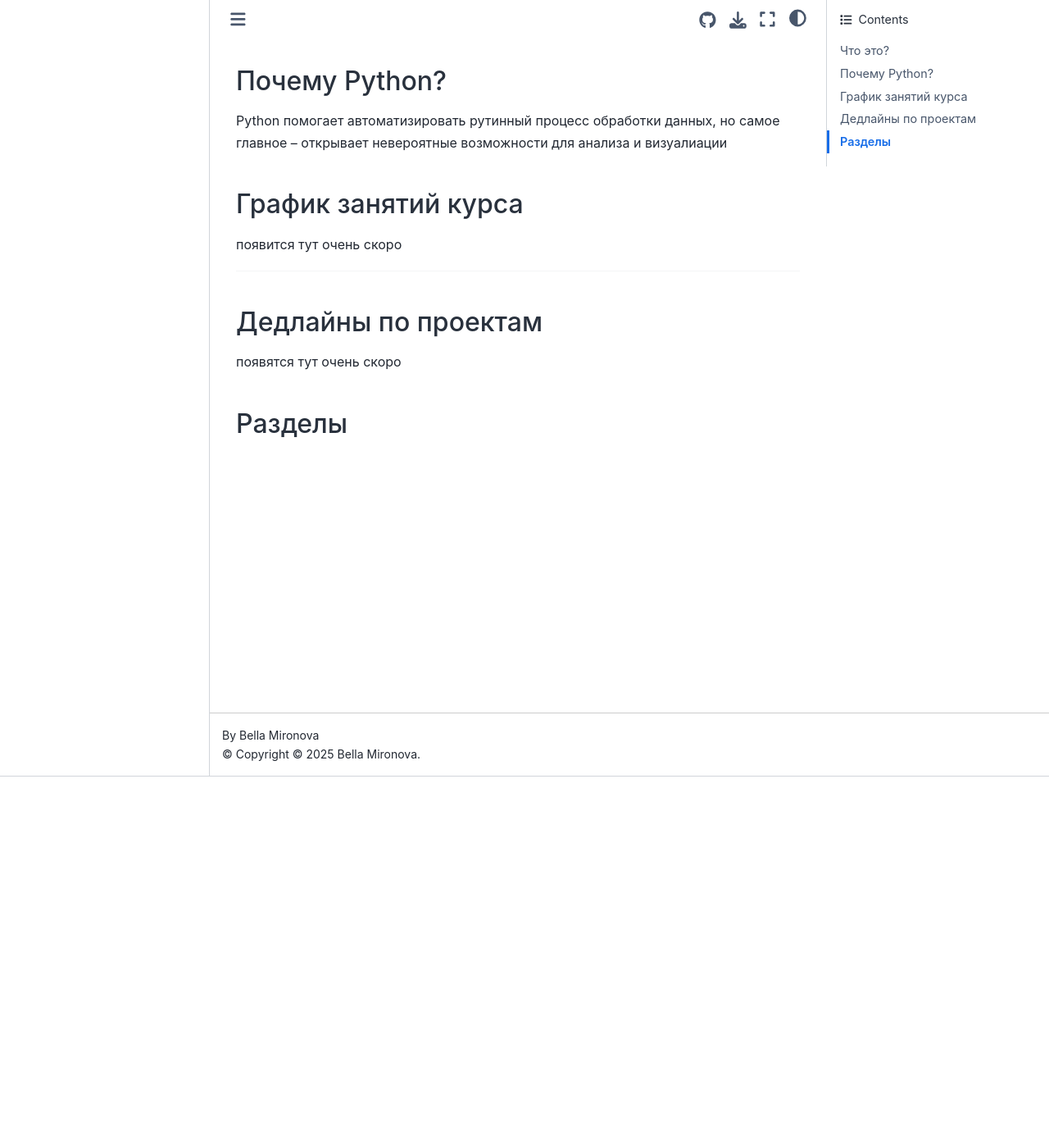
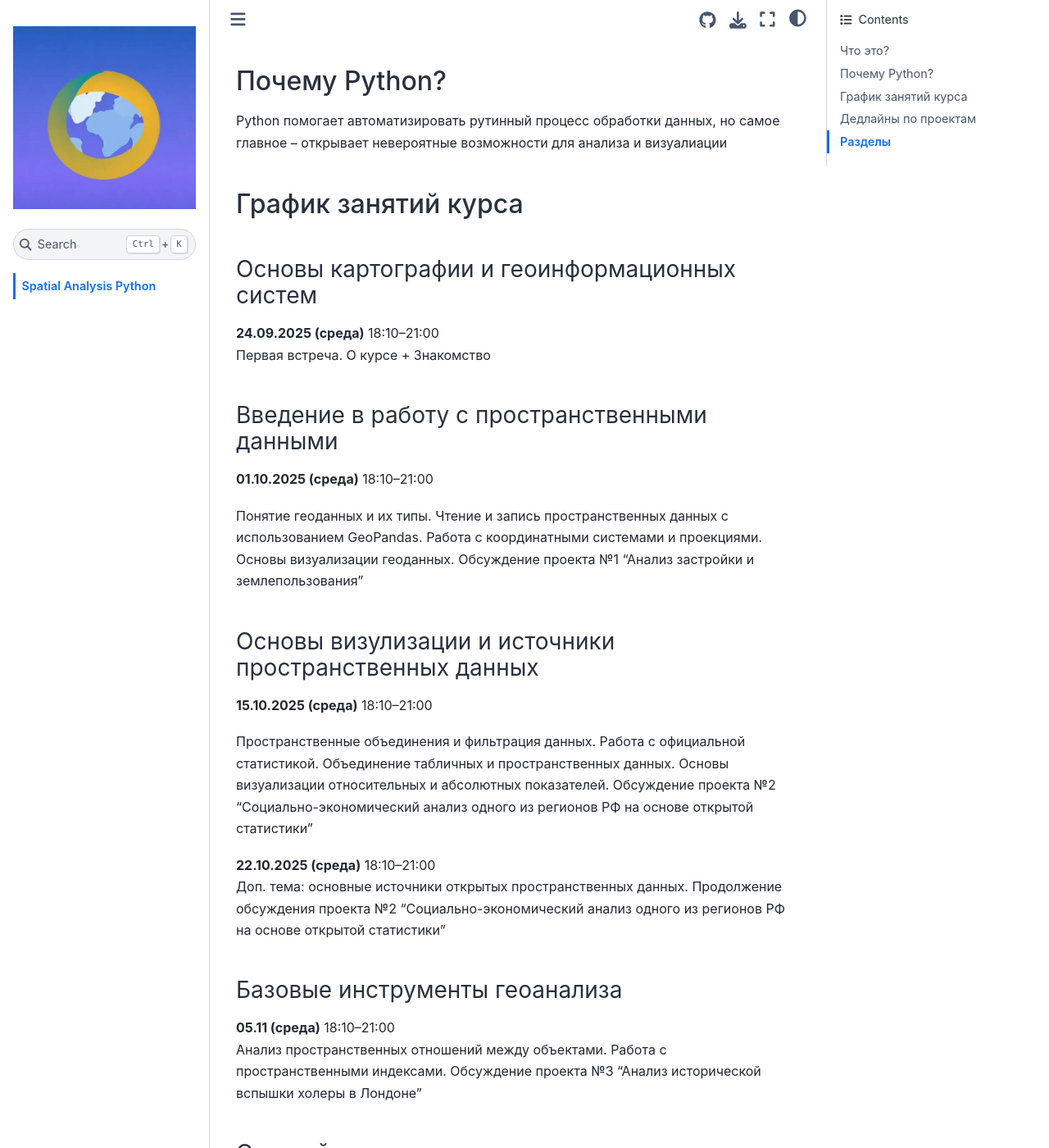
Before and after one commit to bella-mir/spatialAnalysisCourseFall25, a Jupyter Book: the page built from intro.md, in a window 1280 px wide and 1400 px high, scrolled down 453 px. Shown: the whole window at 82% size. Built offline with Jupyter Book 1.0.4 settings and Sphinx 7.4.7 and the Sphinx Book theme 1.1.4, drawn with Linux system fonts in a browser that asks for light colours; pages that are not in the unit, such as notebooks, are missing from menus; some of the changed text lies outside the part shown.

Commit message:
add: updated intro

```diff
--- a/intro.md
+++ b/intro.md
@@ -14,13 +14,53 @@
 
 #### График занятий курса
 
-появится тут очень скоро
+##### Основы картографии и геоинформационных систем
 
----
+**24.09.2025 (среда)** 18:10–21:00
+Первая встреча. О курсе + Знакомство
+
+##### Введение в работу с пространственными данными
+
+**01.10.2025 (среда)** 18:10–21:00
+
+Понятие геоданных и их типы. Чтение и запись пространственных данных с использованием GeoPandas. Работа с координатными системами и проекциями. Основы визуализации геоданных. Обсуждение проекта №1 "Анализ застройки и землепользования"
+
+##### Основы визулизации и источники пространственных данных
+
+**15.10.2025 (среда)** 18:10–21:00
+
+Пространственные объединения и фильтрация данных. Работа с официальной статистикой. Объединение табличных и пространственных данных. Основы визуализации относительных и абсолютных показателей. Обсуждение проекта №2 "Социально-экономический анализ одного из регионов РФ на основе открытой статистики"
+
+**22.10.2025 (среда)** 18:10–21:00
+Доп. тема: основные источники открытых пространственных данных. Продолжение обсуждения проекта №2 "Социально-экономический анализ одного из регионов РФ на основе открытой статистики"
+
+##### Базовые инструменты геоанализа
+
+**05.11 (среда)** 18:10–21:00
+Анализ пространственных отношений между объектами. Работа с пространственными индексами. Обсуждение проекта №3 "Анализ исторической вспышки холеры в Лондоне"
+
+##### Сетевой анализ
+
+**12.11 (среда)** 18:10–21:00
+Построение и анализ сетей с использованием библиотеки OSMnx. Извлечение и визуализация уличных сетей из OpenStreetMap. Анализ маршрутов и доступности. Обсуждение проекта №3 "Оценка доступности социальной инфраструктуры"
+
+##### Основы пространственной статистики
+
+**19.11 (среда)** 18:10–21:00
+Введение в пространственную статистику и ее основные понятия. Анализ пространственной автокорреляции (например, индекс Морена). Кластерный анализ и выявление пространственных закономерностей. Использование библиотеки PySAL для статистического анализа. Обусждение **итогового задания**
+
+##### Веб-картография на Python + дополнительные темы
+
+**26.11 (среда)** 18:10–21:00
+Создание интерактивных карт с использованием библиотеки Folium. Интеграция геоданных в веб-приложения. Настройка визуальных элементов и взаимодействий на карте. Публикация интерактивных карт. Обусждение **итогового задания**
 
 #### Дедлайны по проектам
 
-появятся тут очень скоро
+- **11/10 (суббота)** — сдача проекта 1
+- **25/10 (суббота)** — сдача проекта 2
+- **15/11 (суббота)** — сдача проекта 3
+- **22/11 (суббота)** — сдача проекта 4
+- **06/12 (суббота)** — сдача итогового проекта
 
 #### Разделы
 
```
